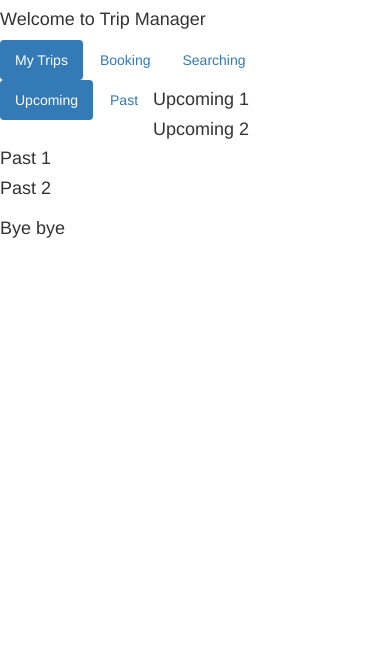
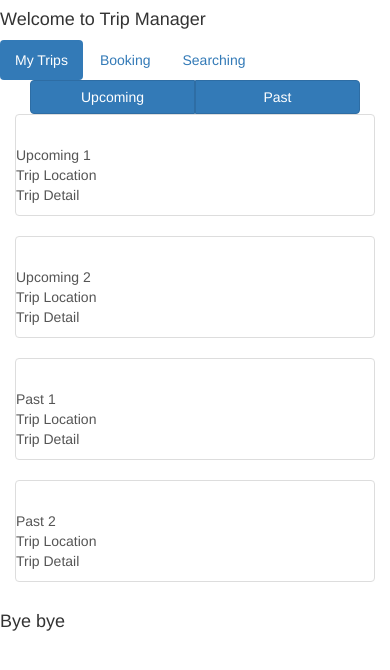
Before and after one commit to nguyenhoangson/Accenture, a website: page client/index.html at #/mytrips in a window 390 px wide. Drawn offline with Linux system fonts and the light colour scheme; files whose address does not match are found by name.

Commit message:
mobile friendly homepage

```diff
--- a/client/app/components/myTrips/myTrips.html
+++ b/client/app/components/myTrips/myTrips.html
@@ -1,20 +1,64 @@
 
 	<!-- Categories for trips: Upcoming and Past -->
+
 	<ul class="nav nav-pills" id="my-trips-categories" ng-controller="myTripsController as trips">
-		<li role="presentation" class="active" id="my-trips-upcoming"><a href="#">Upcoming</a>
 
-		</li>
-		<li role="presentation" id="my-trips-past"><a href="#">Past</a></li>
+			<div class="row">
+				<div class="col-lg-12 col-md-12 com-sm-12 col-xs-12">
+					<div class="btn-group btn-group-justified col-lg-12 col-md-12 com-sm-12 col-xs-12" role="group" aria-label="...">
+					  <div class="btn-group" role="group">
+					    <button id="upcoming-btn" type="button" class="btn btn-primary">Upcoming</button>
+					  </div>
+					  <div class="btn-group" role="group">
+					    <button id="past-btn" type="button" class="btn btn-primary">Past</button>
+					  </div>
+					</div>
+				</div>
+			</div>
+			<div class="row">
+				<div id="my-trips-upcoming-list" class="col-lg-12 col-md-12 com-sm-12 col-xs-12" ng-repeat="upcoming in trips.upcoming">
+						<div class="list-group">
+							<a href="#" class="list-group-item">
+								<div class="row">
+									<div class="col-lg-4">
+										<img src="">
+									</div>
+									<div class="col-lg-8 text-left">
+											<div class="row">{{upcoming.name}}</div>
+											<div class="row">Trip Location</div>
+											<div class="row">Trip Detail</div>
+									</div>
 
-		<!-- List of trips -->
-		<!-- Upcoming -->
-		<div class="my-trips-upcoming-list" ng-repeat="upcoming in trips.upcoming">
-			<h4>{{upcoming.name}}</h4>
-		</div>
+								</div>
 
-		<!-- Past -->
-		<div class="my-trips-past-list" ng-repeat="past in trips.past">
-			<h4>{{past.name}}</h4>
+							</a>
+						</div>
+
+					</div>
+
+					<!-- Past -->
+					<div id="my-trips-past-list" class="col-lg-12 col-md-12 com-sm-12 col-xs-12" ng-repeat="past in trips.past">
+						<div class="list-group">
+							<a href="#" class="list-group-item">
+								<div class="row">
+									<div class="col-lg-4">
+										<img src="">
+									</div>
+									<div class="col-lg-8 text-left">
+											<div class="row">{{past.name}}</div>
+											<div class="row">Trip Location</div>
+											<div class="row">Trip Detail</div>
+									</div>
+
+								</div>
+
+							</a>
+						</div>
+
+
+					</div>
+			</div>
+
 		</div>
 
 	</ul>
--- /dev/null
+++ b/client/assets/css/style.css
@@ -0,0 +1,3 @@
+#my-trips-upcoming-list{
+
+}
--- a/client/index.html
+++ b/client/index.html
@@ -35,7 +35,9 @@
 
 	<!-- Main Content -->
 	<div id="page-content">
-		<div ng-view></div>
+		<div class="container text-center">
+			<div ng-view></div>
+		</div>
 	</div>
 
 	<!-- Footer -->
--- /dev/null
+++ b/client/style.css
@@ -0,0 +1 @@
+#
```
Also changed, not shown: 2 other files.
